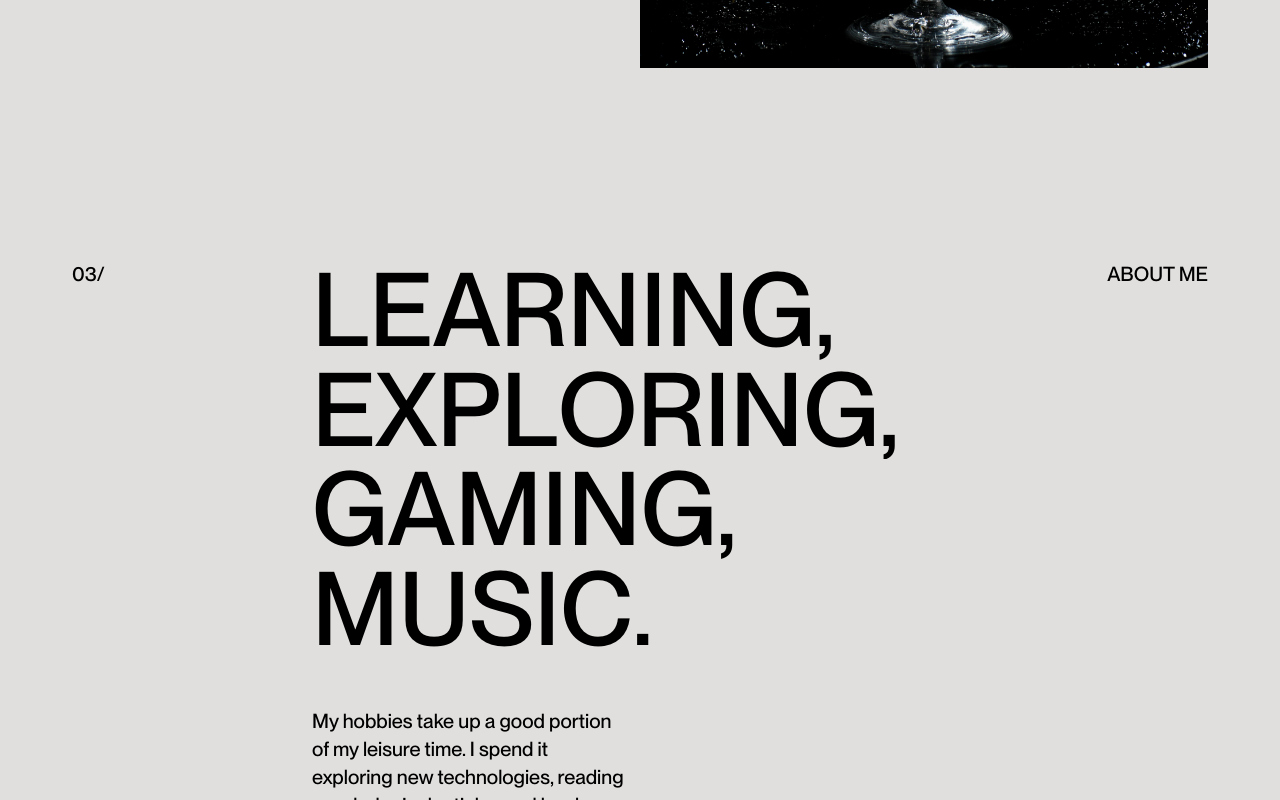
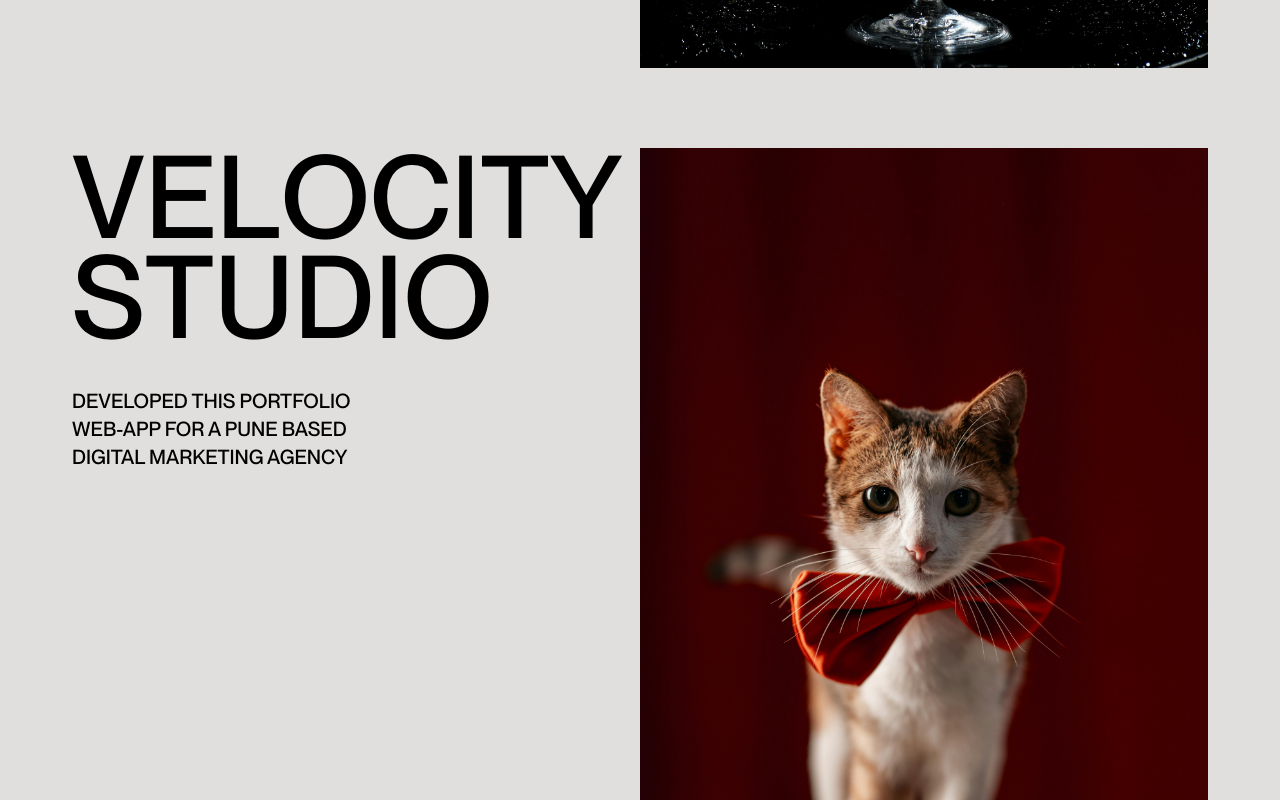
Before and after one commit to CleverCoder03/personal-portfolio-website, a Next.js app: page / in a window 1280 px wide. Shown: the part 4060-4860 px from the top of the page. Built offline with nearby package versions, Linux system fonts and the light colour scheme.

Commit message:
added new velocity project

```diff
--- a/app/components/Project.jsx
+++ b/app/components/Project.jsx
@@ -28,7 +28,16 @@ and a modern, polished UI.`,
     href: "https://vector-mojo.vercel.app",
     name: "Vector Mojo",
     desc: "A web-app designed for introducing different drinks with cool animation.",
-    detailedDesc: `I developed a dynamic website using Next.js, TailwindCSS, and advanced GSAP animations. Key features include scroll-triggered animations, creative text effects with SplitText, video playback sync, and interactive sliders. Overcoming challenges in integrating GSAP with Next.js, this project enhanced my skills in performance, design, and immersive web experiences.`,
+    detailedDesc: `I developed a dynamic web-app using Next.js, TailwindCSS, and advanced GSAP animations. Key features include scroll-triggered animations, creative text effects with SplitText, video playback sync, and interactive sliders. Overcoming challenges in integrating GSAP with Next.js, this project enhanced my skills in performance, design, and immersive web experiences.`,
+    bgColor: "#535e5a",
+  },
+  {
+    id: 3,
+    imgSrc: "/velocity.jpg",
+    href: "https://velocity-studio.vercel.app",
+    name: "Velocity Studio",
+    desc: "Developed this portfolio web-app for a Pune based digital Marketing Agency",
+    detailedDesc: `Built with Next.js, TailwindCSS, GSAP, and Framer Motion, this interactive portfolio highlights the digital marketing agency’s expertise. With fast load times, smooth animations, and a responsive design, it showcases Velocity’s innovative strategies and successful projects. Whether on desktop or mobile, the site offers a seamless, engaging experience.`,
     bgColor: "#535e5a",
   },
 ];
@@ -66,7 +75,7 @@ const Project = () => {
             <div className="mt-25 lg:w-1/2 lg:mt-0 sticky top-20 lg:top-25">
               <h1
                 onClick={() => handleProjectClick(project)}
-                className="uppercase font-ppneune-medium text-[11.2dvw] leading-[1.15] lg:text-[9dvw] lg:leading-[7.8dvw] underline underline-offset-6 decoration-4 lg:decoration-6 w-[50vw] lg:w-[40vw] cursor-pointer"
+                className="uppercase font-ppneune-medium text-[11.2dvw] leading-[1.15] lg:text-[9dvw] lg:leading-[7.8dvw] underline underline-offset-6 decoration-4 lg:decoration-6 w-[56vw] lg:w-[45vw] cursor-pointer"
               >
                 <CharReveal>
                   <a
```
Also changed, not shown: public/velocity.jpg (added).
